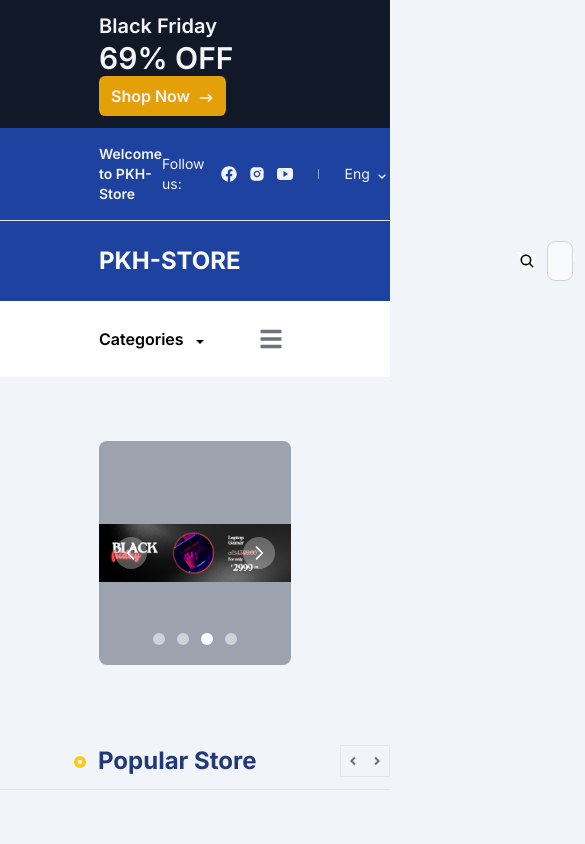
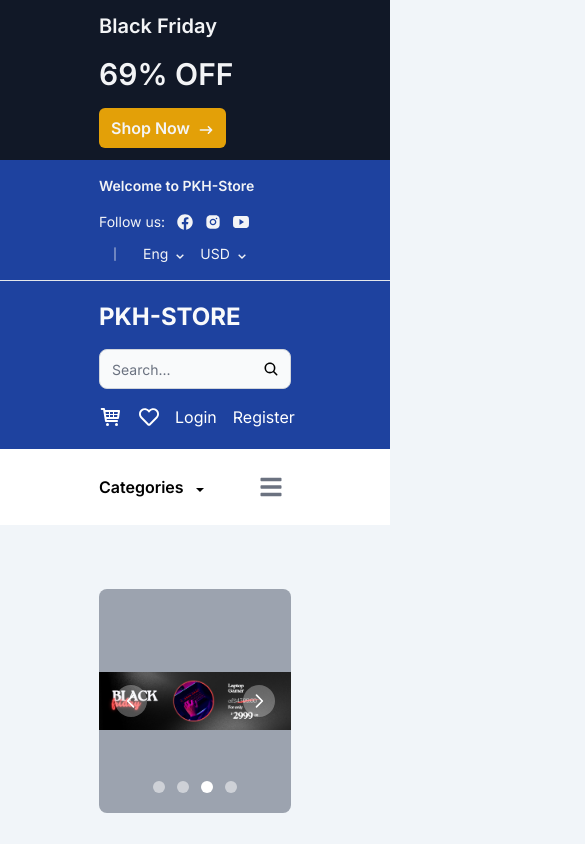
Before and after one commit to manysin/phk-store, a Next.js app: page / in a window 390 px wide. Shown: the top 844 px of the page, 585 px wide, since content can reach past the window. Built offline with nearby package versions, Linux system fonts and the light colour scheme.

Commit message:
fix nav responsive

```diff
--- a/app/(user)/page.tsx
+++ b/app/(user)/page.tsx
@@ -1,7 +1,5 @@
 "use client";
 
-import { FooterComponent } from "../components/home/FooterComponent";
-import ProductListComponent from "../components/home/ProductListComponent";
 import { SlideComponent } from "../components/home/SlideComponent";
 import { StoreComponent } from "../components/home/StoreComponent";
 import Shop from "./shop/page";
--- a/app/components/navbar/NavbarComponent.tsx
+++ b/app/components/navbar/NavbarComponent.tsx
@@ -1,7 +1,7 @@
 "use client";
 import { Navbar, NavbarLink } from "flowbite-react";
 import Link from "next/link";
-import { use, useEffect, useState } from "react";
+import { useEffect, useState } from "react";
 import { usePathname } from "next/navigation";
 import { menuList } from "./Menu";
 import { BiChevronDown } from "react-icons/bi";
@@ -16,6 +16,7 @@
 import Image from "next/image";
 import SidebarComponent from "../sidebar/SidebarComponent";
 import { useRouter } from "next/navigation";
+
 type MenuItem = {
   name: string;
   path: string;
@@ -27,6 +28,7 @@
   password: string | null;
   profile: string;
 }
+
 export function NavbarComponent() {
   const router = useRouter();
   const pathname = usePathname();
@@ -35,21 +37,16 @@
     { userName: null, email: null, password: null, profile: "user.png" }
   );
   const [sidebar, setSidebar] = useState(false);
+
   useEffect(() => {
     if (typeof window !== "undefined") {
-      var storedUsers = localStorage.getItem("user");
-
-      setUser(storedUsers ? JSON.parse(storedUsers) : {})
+      const storedUsers = localStorage.getItem("user");
+      setUser(storedUsers ? JSON.parse(storedUsers) : {});
     }
   }, []);
 
   function sidebarHandler() {
-    if (sidebar) {
-      setSidebar(false);
-    }
-    else {
-      setSidebar(true);
-    }
+    setSidebar((prev) => !prev);
   }
 
   function handleLogout() {
@@ -59,14 +56,13 @@
     router.push("/");
   }
 
-
   return (
     <main className="bg-gray-900">
 
-      {sidebar && <SidebarComponent storedUsers={user} onHandleLogout={handleLogout} onSidebarToggle={sidebarHandler} ></SidebarComponent>}
+      {sidebar && <SidebarComponent storedUsers={user} onHandleLogout={handleLogout} onSidebarToggle={sidebarHandler} />}
+
       <section className="bg-gray-900 font-semibold text-gray-100 py-3 container max-w-screen-2xl">
-        <div className=" flex justify-between items-center flex-wrap">
-
+        <div className="flex justify-between items-center flex-wrap gap-4 md:gap-0">
           <h1 className="text-xl sm:p-8 md:p-0">Black Friday</h1>
           <h1 className="text-3xl">69% OFF</h1>
           <button
@@ -78,13 +74,13 @@
           </button>
         </div>
       </section>
+
       <section className="bg-blue-800">
         <div className="bg-blue-800 text-gray-100 py-4 container max-w-screen-2xl">
-          <div className="flex justify-between items-center">
+          <div className="flex justify-between items-center flex-wrap gap-4 md:gap-0">
             <h1 className="font-semibold text-sm">Welcome to PKH-Store</h1>
-            <div className="flex gap-3 items-center">
-              <h6 className="text-sm">Follow us: </h6>
-
+            <div className="flex gap-3 items-center flex-wrap">
+              <h6 className="text-sm">Follow us:</h6>
               <Link href="https://web.facebook.com/profile.php?id=61565361773681"><FaFacebook /></Link>
               <Link href="https://www.instagram.com/product_khmer_store?igsh=MWp1aTExZ3o2YWF6ZA%3D%3D&utm_source=qr"><RiInstagramFill /></Link>
               <Link href="https://www.youtube.com/@ProductKhmerStore"><IoLogoYoutube /></Link>
@@ -103,21 +99,21 @@
           </div>
         </div>
       </section>
-      <hr className=" text-gray-100" />
+
+      <hr className="text-gray-100" />
+
       <section className="bg-blue-800">
-        <div className=" py-5 container max-w-screen-2xl">
-          <div className="flex items-center justify-between ">
+        <div className="py-5 container max-w-screen-2xl">
+          <div className="flex items-center justify-between flex-wrap gap-4 md:gap-0">
             <Link href="/">
               <h1 className="text-gray-50 text-2xl font-bold w-56">PKH-STORE</h1>
             </Link>
-            <div className="max-w-4xl w-full">
-              <form className="mx-56 max-w-full">
-                <div className="relative">
-                  <div className="absolute inset-y-0 start-0 flex items-center pointer-events-none"></div>
+            <div className="w-full md:w-auto">
+              <form className="relative">
                 <input
                   type="search"
                   id="default-search"
-                    className="block w-full text-sm text-gray-900 h-10 border border-gray-300 rounded-lg bg-gray-50"
+                  className="block w-full md:w-96 text-sm text-gray-900 h-10 border border-gray-300 rounded-lg bg-gray-50"
                   placeholder="Search..."
                   required
                 />
@@ -127,17 +123,15 @@
                 >
                   <IoSearch className="h-4 w-5 mb-0.5" />
                 </button>
-                </div>
               </form>
             </div>
             <div className="flex text-white items-center gap-4">
-              <Link key={'cart'} href="/cart" >
+              <Link href="/cart">
                 <TiShoppingCart className="h-6 w-6" />
               </Link>
               <FaRegHeart className="h-5 w-5" />
-
-              {user.userName ? <div className="flex gap-2 items-center cursor-pointer" onClick={sidebarHandler}>
-
+              {user.userName ? (
+                <div className="flex gap-2 items-center cursor-pointer" onClick={sidebarHandler}>
                   <Image
                     src={`/profile/${user.profile}`}
                     className="rounded-full"
@@ -147,12 +141,18 @@
                     alt="Profile image"
                   />
                   <span>{user.userName}</span>
-              </div> : (<><Link href={"/login"}>Login</Link> <Link href={"/register"}>register</Link></>)}
-
+                </div>
+              ) : (
+                <>
+                  <Link href="/login">Login</Link>
+                  <Link href="/register">Register</Link>
+                </>
+              )}
             </div>
           </div>
         </div>
       </section>
+
       <section className="bg-white py-2">
         <Navbar>
           <Navbar.Brand>
@@ -162,7 +162,6 @@
           <Navbar.Collapse>
             {menu.map((item, index) => (
               <NavbarLink
-                className=""
                 key={index}
                 as={Link}
                 active={item.path === pathname}
```
Lines whose indentation alone changed are shown as unchanged.
